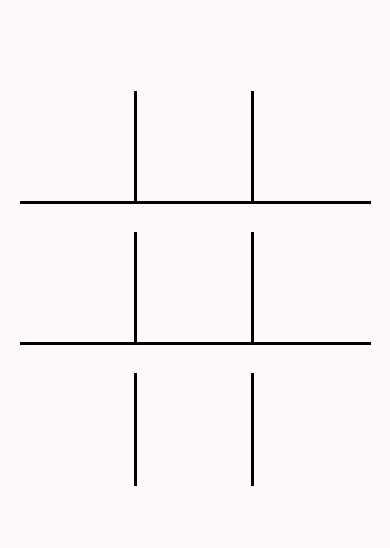
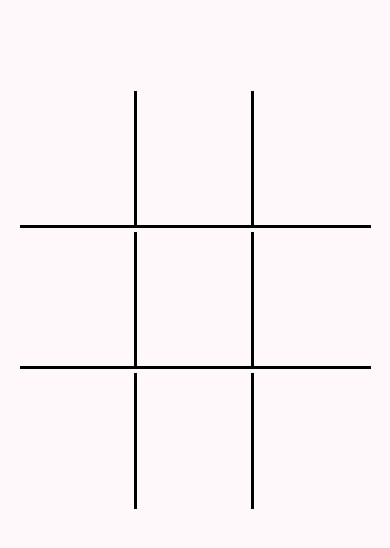
Before and after one commit to SahilKapoor24-Code/Tic-Tac-Toe, a plain HTML site: page index.html in a window 390 px wide. Shown: the part 50-598 px from the top of the page. Drawn offline with Linux system fonts and the light colour scheme.

Commit message:
Update Tic-Tac-Toe.css

```diff
--- a/assets/Tic-Tac-Toe.css
+++ b/assets/Tic-Tac-Toe.css
@@ -118,7 +118,7 @@ body{
     }
 
     .box {
-        height: 29vw;
+        height: 35vw;
         width: 30vw;
         font-size: 18vw;
 
```
